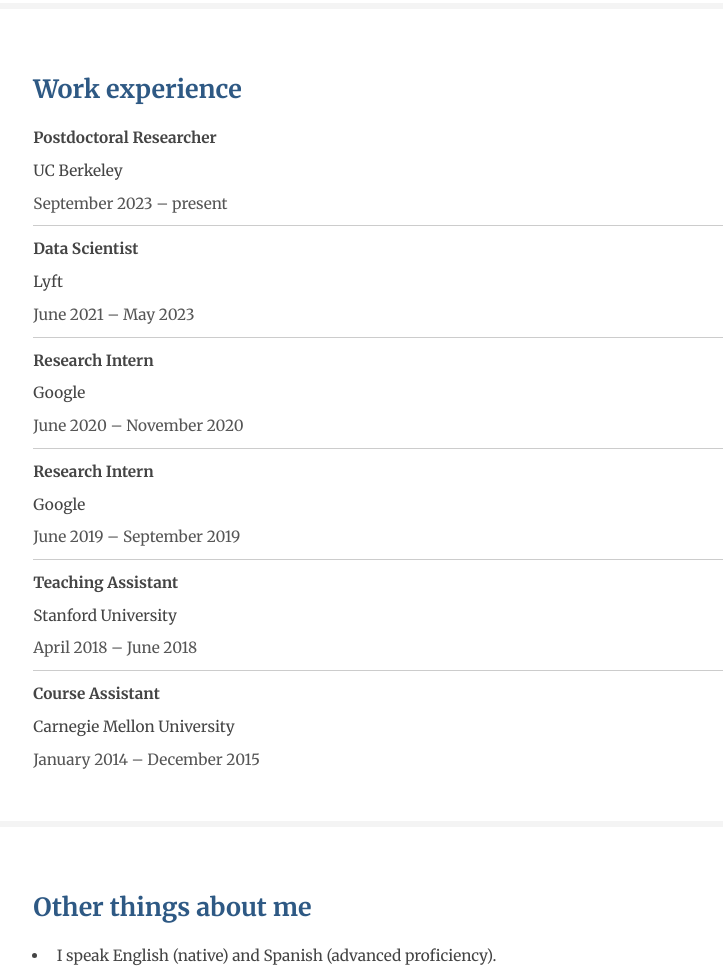
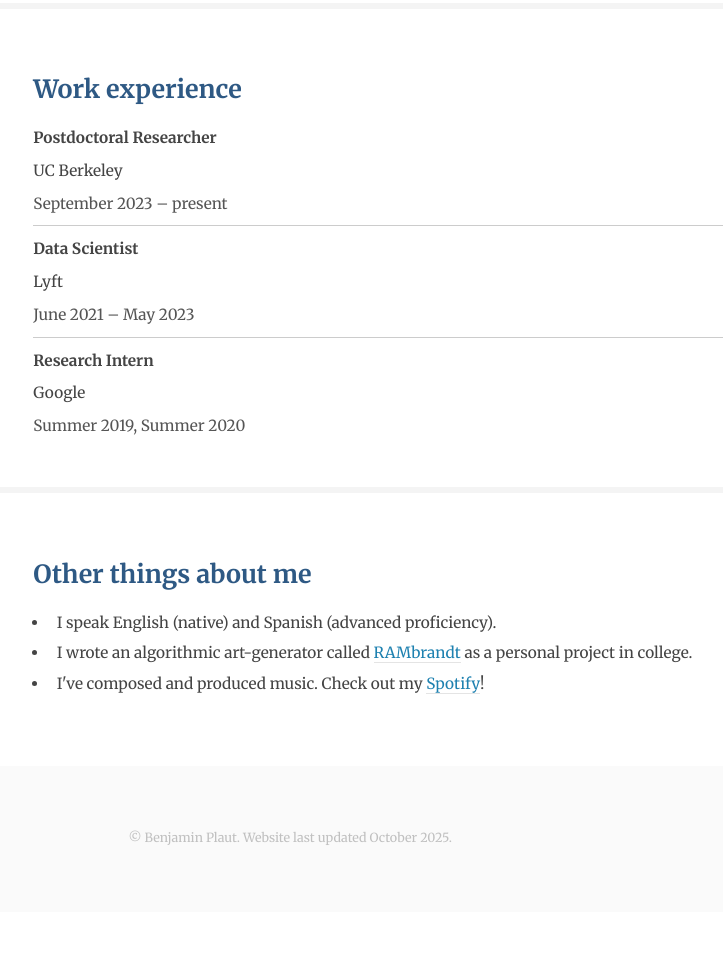
Before and after one commit to bplaut/bplaut.github.io, a plain HTML site: page index.html in a window 1280 px wide. Shown: the part 2770-3743 px from the top of the page, without its empty margins (2-725 px from the left). After the commit the page ends 3682 px from the top, so only its background shows below. Drawn offline with Linux system fonts and the light colour scheme.

Commit message:
Some minor updates and tweaks

```diff
--- a/index.html
+++ b/index.html
@@ -200,7 +200,7 @@
       </li>
       <li>
 	<a href="https://arxiv.org/pdf/2502.09583" target="_blank">Learning to Coordinate with Experts</a><br>
-	Mohamad H. Danesh*, Tu Trinh, <strong>Benjamin Plaut</strong>, Nguyen X. Khanh&dagger;. <br>
+	Mohamad H. Danesh*, Nguyen X. Khanh, Tu Trinh, <strong>Benjamin Plaut</strong>. <br>
 	      Working paper.
       </li>
       <li>
@@ -221,7 +221,7 @@
     </ol>
 
     <!-- Resource Allocation Subsection -->
-    <h3>Resource Allocation</h3>
+    <h3>Resource Allocation Algorithms</h3>
     <ol style="margin-bottom:0;">
       <li>
         <a href="BenPlautThesisFinal.pdf" target="_blank">Algorithms for Fair Public and Private Resource Allocation</a><br>
@@ -291,7 +291,7 @@
     </ol>
 
     <!-- Miscellaneous Subsection -->
-    <h3>Misc</h3>
+    <h3>Physical Chemistry</h3>
     <ol style="margin-bottom:0;">
       <li>
         <a href="http://pubs.acs.org/doi/abs/10.1021/acs.jpcb.6b10362" target="_blank">Direct Observation of Folding Energy Landscape of RNA Hairpin at Mechanical Loading Rates</a><br>
@@ -319,22 +319,7 @@
             <div class="experience-item">
               <span class="job-title">Research Intern</span>
               <span class="organization">Google</span>
-              <span class="timeframe">June 2020 – November 2020</span>
-            </div>
-            <div class="experience-item">
-              <span class="job-title">Research Intern</span>
-              <span class="organization">Google</span>
-              <span class="timeframe">June 2019 – September 2019</span>
-            </div>
-            <div class="experience-item">
-              <span class="job-title">Teaching Assistant</span>
-              <span class="organization">Stanford University</span>
-              <span class="timeframe">April 2018 – June 2018</span>
-            </div>
-            <div class="experience-item">
-              <span class="job-title">Course Assistant</span>
-              <span class="organization">Carnegie Mellon University</span>
-              <span class="timeframe">January 2014 – December 2015</span>
+              <span class="timeframe">Summer 2019, Summer 2020</span>
             </div>
           </div>
         </section>
@@ -363,7 +348,7 @@
       <section id="footer">
         <div class="container">
           <ul class="copyright">
-            <li>&copy; Benjamin Plaut. Website last updated February 2025.</li>
+            <li>&copy; Benjamin Plaut. Website last updated October 2025.</li>
           </ul>
         </div>
       </section>
```
